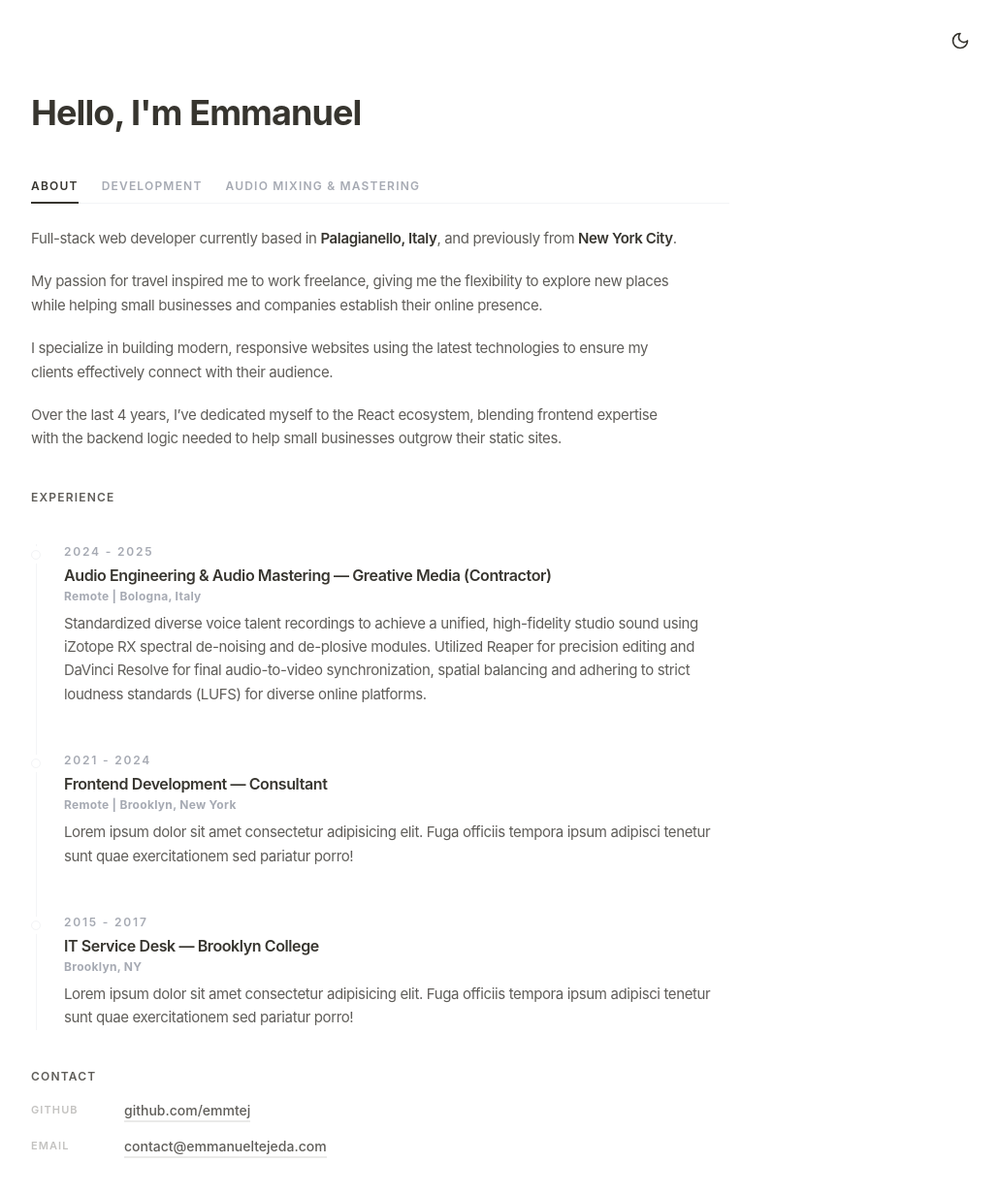
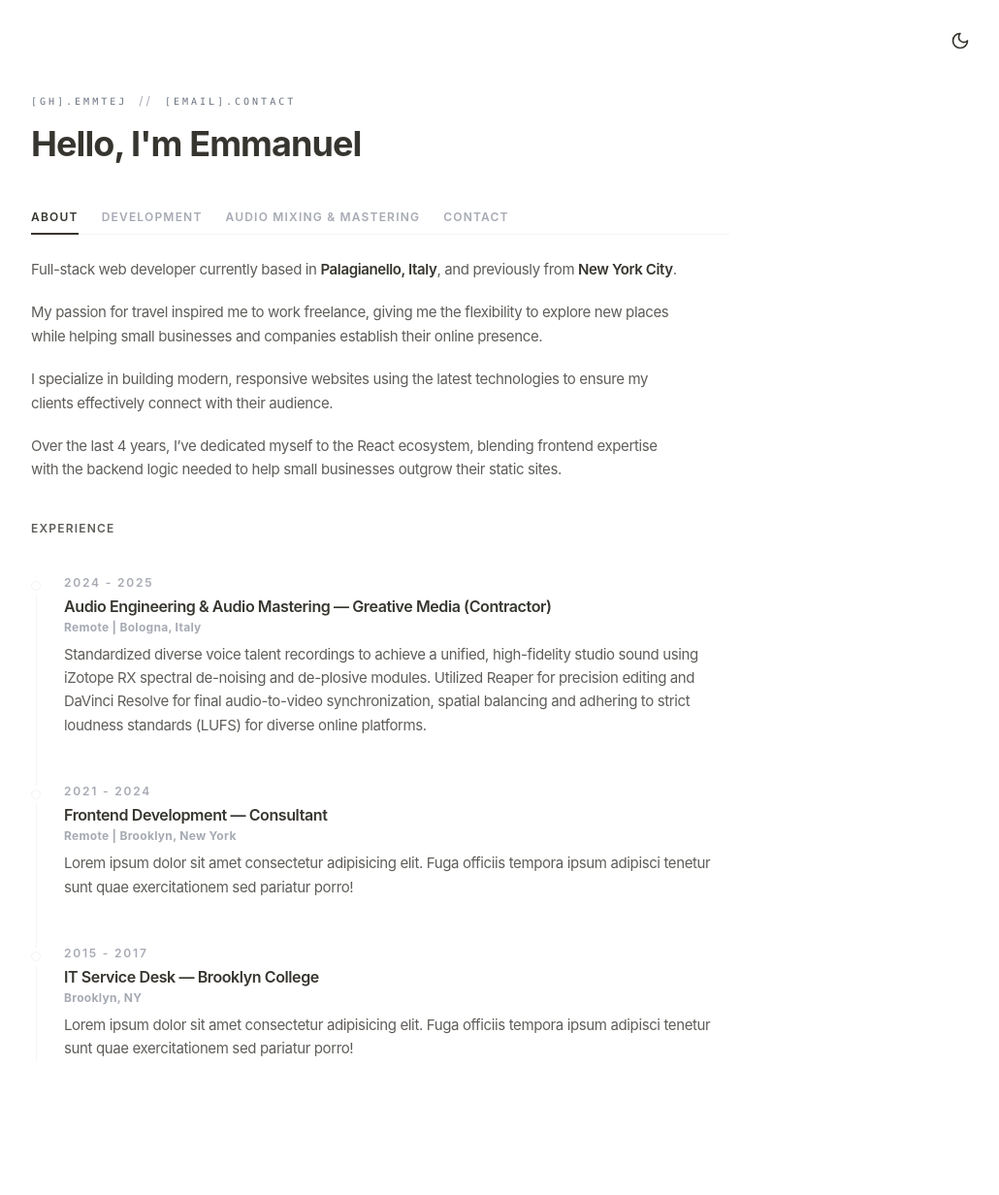
Before and after one commit to emmtej/portfolio-website, a React (Vite) app: page / in a window 1280 px wide. Shown: the top 1232 px of the page at 97% size, without its empty margins (248-1278 px from the left). After the commit the page ends 1190 px from the top, so only its background shows below. Built offline with nearby package versions, Linux system fonts and the light colour scheme; the HTML template or start-up script is replaced by a standard one.

Commit message:
Added ContactTab component and integrated it into the Tabs component. Removed the previous Contact component from AboutTab for cleaner structure. Updated App component to include GitHub and email links in the header.

```diff
--- a/src/App.tsx
+++ b/src/App.tsx
@@ -6,6 +6,23 @@ function App() {
     <Layout>
       <div className="space-y-10">
         <header className="space-y-4">
+          <div className="flex items-center gap-3 text-[10px] font-mono uppercase tracking-[0.3em] text-text-muted">
+            <a
+              href="https://github.com/emmtej"
+              target="_blank"
+              rel="noopener noreferrer"
+              className="hover:text-text-main transition-colors duration-200"
+            >
+              [GH].EMMTEJ
+            </a>
+            <span className="opacity-60 text-xs font-sans">//</span>
+            <a
+              href="mailto:contact@emmanueltejeda.com"
+              className="hover:text-text-main transition-colors duration-200"
+            >
+              [EMAIL].CONTACT
+            </a>
+          </div>
           <h1 className="text-4xl font-bold tracking-tight text-text-main">
             Hello, I'm <span>Emmanuel</span>
           </h1>
--- a/src/components/Tabs.tsx
+++ b/src/components/Tabs.tsx
@@ -3,6 +3,7 @@ import { TabButton } from "../ui/Tabs";
 import { AboutTab } from "./about/AboutTab";
 import { DevelopmentTab } from "./development/DevelopmentTab";
 import { AudioTab } from "./audio/AudioTab";
+import { ContactTab } from "./contact/ContactTab";
 
 const TABS = [
   {
@@ -21,6 +22,11 @@ const TABS = [
     label: "Audio Mixing & Mastering",
     Component: AudioTab,
   },
+  {
+    id: "contact",
+    label: "Contact",
+    Component: ContactTab,
+  },
 ];
 
 export function Tabs() {
@@ -36,7 +42,7 @@ export function Tabs() {
 
   // Track which tabs have been "visited" to implement lazy loading
   const [visitedTabs, setVisitedTabs] = useState<Set<string>>(
-    new Set([activeTabId])
+    new Set([activeTabId]),
   );
 
   useEffect(() => {
--- a/src/components/about/AboutTab.tsx
+++ b/src/components/about/AboutTab.tsx
@@ -1,5 +1,4 @@
 import { ExperienceTimeline } from "./ExperienceTimeline";
-import { Contact } from "./Contact";
 import { Title } from "../../ui/Text";
 
 export function AboutTab() {
@@ -37,7 +36,6 @@ export function AboutTab() {
         <Title>Experience</Title>
         <ExperienceTimeline />
       </section>
-      <Contact />
     </div>
   );
 }
--- a/src/components/about/Contact.tsx
+++ /dev/null
@@ -1,41 +0,0 @@
-export function Contact() {
-  const links = [
-    {
-      label: "GitHub",
-      href: "https://github.com",
-      value: "github.com/emmtej",
-    },
-
-    {
-      label: "Email",
-      href: "mailto:hello@example.com",
-      value: "contact@emmanueltejeda.com",
-    },
-  ];
-
-  return (
-    <section className="space-y-4">
-      <h2 className="uppercase font-semibold tracking-[0.1em] text-text-main/80 text-xs">
-        Contact
-      </h2>
-      <div className="space-y-4">
-        {links.map((link) => (
-          <div key={link.label} className="flex items-center gap-4">
-            <span className="text-[11px] font-semibold text-text-main/30 uppercase tracking-widest w-20">
-              {link.label}
-            </span>
-            <a
-              href={link.href}
-              target="_blank"
-              rel="noopener noreferrer"
-              className="group relative text-[14px] font-medium text-text-main/80 hover:text-text-main transition-colors duration-200"
-            >
-              {link.value}
-              <span className="absolute left-0 -bottom-0.5 w-full h-[1.5px] bg-text-main/10 group-hover:bg-text-main/80 transition-all duration-300" />
-            </a>
-          </div>
-        ))}
-      </div>
-    </section>
-  );
-}
--- /dev/null
+++ b/src/components/contact/ContactTab.tsx
@@ -0,0 +1,3 @@
+export function ContactTab() {
+  return <div>contact</div>;
+}
```
